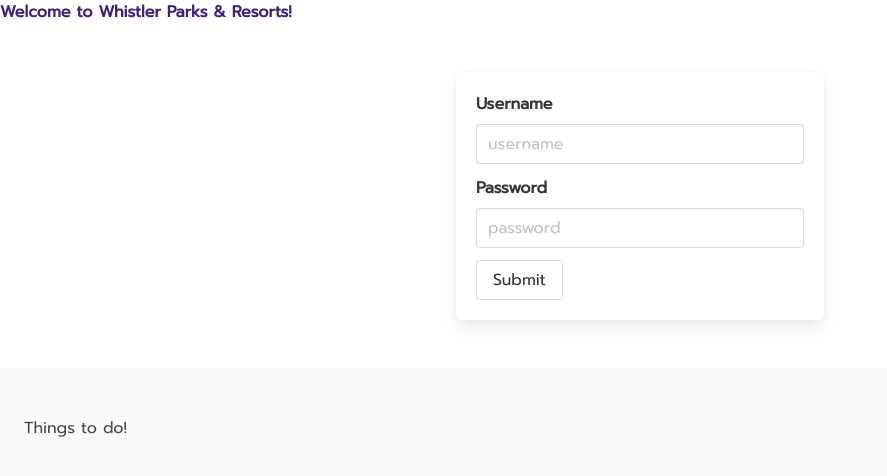
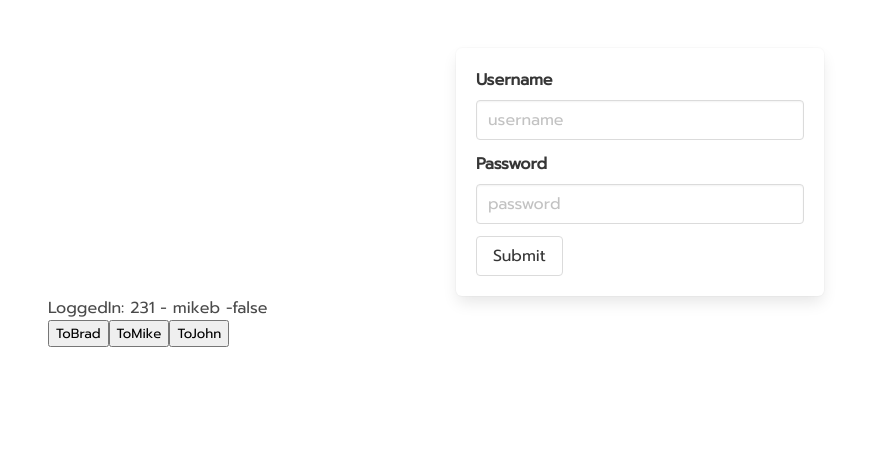
Before and after one commit to whistler-parks-and-resorts/wpr-client, a React (Create React App) app: page / in a window 1280 px wide. Shown: the top 476 px of the page, without its empty margins (0-887 px from the left). Built offline with nearby package versions, Linux system fonts and the light colour scheme.

Commit message:
reduxing

```diff
--- a/src/app/App.tsx
+++ b/src/app/App.tsx
@@ -1,15 +1,20 @@
-import Footer from "../common/layout/footer/Footer";
+import React from "react";
+import { Route, Routes } from "react-router-dom";
 import CreateCustomerContainer from "../features/customers/create-customer/CreateCustomerContainer";
+import applicationReducer from "../hooks/useStore/ApplicationReducer";
+import { defaultApplicationState } from "../hooks/useStore/ApplicationState";
+import { AppContext } from "../hooks/useStore/ApplicationStore";
+import useCreateStore from "../hooks/useStore/CreateStore";
 
 const App: React.FC = () => {
+  const store = useCreateStore(defaultApplicationState(), applicationReducer);
+
   return (
-    <>
-      <p className="has-text-primary has-text-weight-semibold">
-        Welcome to Whistler Parks & Resorts!
-      </p>
-      <CreateCustomerContainer />
-      <Footer />
-    </>
+    <AppContext.Provider value={store}>
+      <Routes>
+        <Route path={"/"} element={<CreateCustomerContainer />} />
+      </Routes>
+    </AppContext.Provider>
   );
 };
 
--- a/src/features/customers/create-customer/CreateCustomerContainer.tsx
+++ b/src/features/customers/create-customer/CreateCustomerContainer.tsx
@@ -1,7 +1,11 @@
 import { Column, Columns, Container, Section } from "../../../common";
+import { ApplicationActions } from "../../../hooks/useStore/ApplicationActions";
+import useStore from "../../../hooks/useStore/UseStore";
 import CreateCustomer from "./CreateCustomer";
 
 const CreateCustomerContainer: React.FC = () => {
+  const [state, dispatcher] = useStore();
+
   return (
     <Section>
       <Container>
@@ -13,6 +17,12 @@
           <Column />
         </Columns>
       </Container>
+      <p>
+        LoggedIn: {state.userId} - {state.username} -{!state.isLoggedIn ? "false" : "true"}
+      </p>
+      <button onClick={(): void => dispatcher(ApplicationActions.Brad)}>ToBrad</button>
+      <button onClick={(): void => dispatcher(ApplicationActions.Mike)}>ToMike</button>
+      <button onClick={(): void => dispatcher(ApplicationActions.John)}>ToJohn</button>
     </Section>
   );
 };
--- /dev/null
+++ b/src/hooks/useStore/ApplicationActions.ts
@@ -0,0 +1,5 @@
+export enum ApplicationActions {
+  Mike = 0,
+  John = 1,
+  Brad = 2,
+}
--- /dev/null
+++ b/src/hooks/useStore/ApplicationReducer.ts
@@ -0,0 +1,18 @@
+import { ApplicationActions } from "./ApplicationActions";
+import ApplicationState from "./ApplicationState";
+
+export default function applicationReducer(
+  state: ApplicationState,
+  action: ApplicationActions
+): ApplicationState {
+  switch (action) {
+    case ApplicationActions.Mike:
+      return { ...state, username: "mike" };
+    case ApplicationActions.John:
+      return { ...state, username: "john" };
+    case ApplicationActions.Brad:
+      return { ...state, username: "brad" };
+    default:
+      return state;
+  }
+}
--- /dev/null
+++ b/src/hooks/useStore/ApplicationState.ts
@@ -0,0 +1,15 @@
+import { ValueDefaults } from "../../utilities";
+
+export default interface ApplicationState {
+  isLoggedIn: boolean;
+  userId: string;
+  username: string;
+}
+
+export function defaultApplicationState(): ApplicationState {
+  return {
+    isLoggedIn: ValueDefaults.Boolean,
+    userId: "231",
+    username: "mikeb",
+  };
+}
--- /dev/null
+++ b/src/hooks/useStore/ApplicationStore.ts
@@ -0,0 +1,19 @@
+import { createContext } from "react";
+import { ApplicationActions } from "./ApplicationActions";
+import ApplicationState, { defaultApplicationState } from "./ApplicationState";
+
+export default interface ApplicationStore {
+  state: ApplicationState;
+  dispatcher: (action: ApplicationActions) => void;
+}
+
+export function defaultContext(): ApplicationStore {
+  return {
+    state: defaultApplicationState(),
+    dispatcher: (): void => {
+      return;
+    },
+  };
+}
+
+export const AppContext = createContext(defaultContext());
--- /dev/null
+++ b/src/hooks/useStore/CreateStore.ts
@@ -0,0 +1,13 @@
+import { useReducer } from "react";
+import { ApplicationActions } from "./ApplicationActions";
+import ApplicationState from "./ApplicationState";
+import ApplicationStore from "./ApplicationStore";
+
+export default function useCreateStore(
+  initialState: ApplicationState,
+  reducer: (state: ApplicationState, action: ApplicationActions) => ApplicationState
+): ApplicationStore {
+  const [state, dispatcher] = useReducer(reducer, initialState);
+
+  return { state, dispatcher };
+}
--- /dev/null
+++ b/src/hooks/useStore/UseStore.ts
@@ -0,0 +1,13 @@
+import { useContext } from "react";
+import { ApplicationActions } from "./ApplicationActions";
+import ApplicationState from "./ApplicationState";
+import ApplicationStore, { AppContext } from "./ApplicationStore";
+
+export default function useStore(): [
+  state: ApplicationState,
+  dispatcher: (action: ApplicationActions) => void
+] {
+  const store = useContext<ApplicationStore>(AppContext);
+
+  return [store.state, store.dispatcher];
+}
--- a/src/index.tsx
+++ b/src/index.tsx
@@ -1,9 +1,10 @@
-import React from "react";
+import React, { createContext, useState } from "react";
 import ReactDOM from "react-dom/client";
 import App from "./app/App";
 import "./styles/index.scss";
 import reportWebVitals from "./reportWebVitals";
 import { BrowserRouter } from "react-router-dom";
+import createStore from "./hooks/useStore/CreateStore";
 
 const root = ReactDOM.createRoot(document.getElementById("root")!);
 root.render(
```
